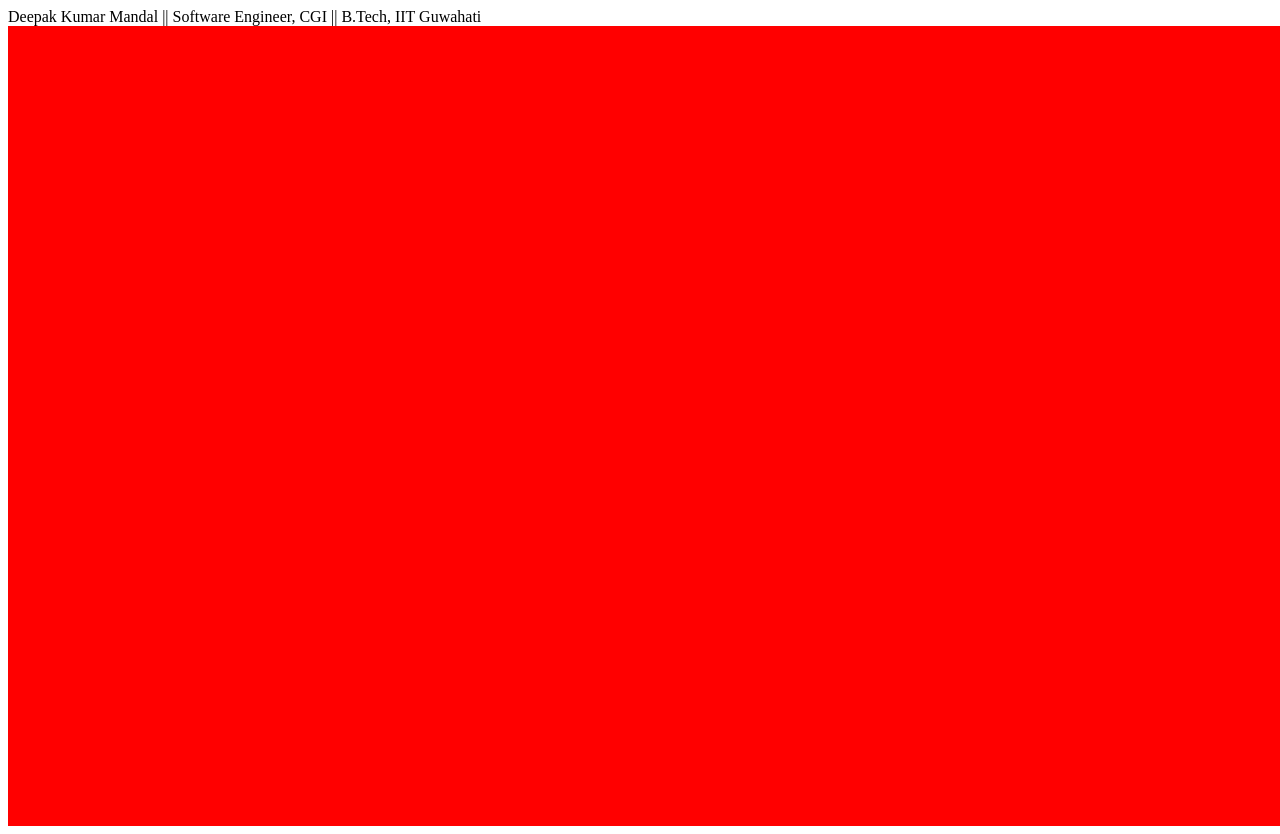
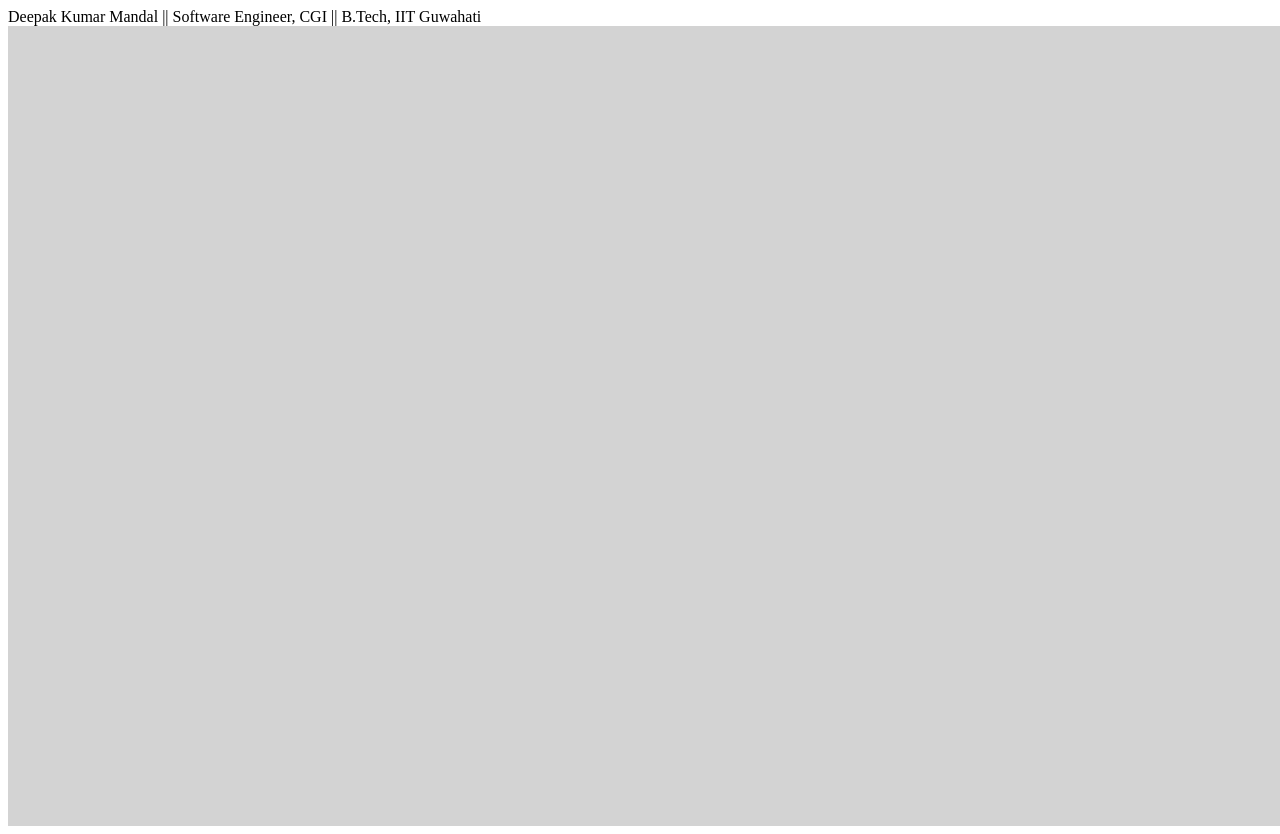
Before and after one commit to deepak-mandal/deepak-mandal.github.io, an Angular app: page / in a window 1280 px wide. Built offline with nearby package versions, Linux system fonts and the light colour scheme.

Commit message:
background color changed to light grey

```diff
--- a/src/app/app.component.html
+++ b/src/app/app.component.html
@@ -1,2 +1,2 @@
 Deepak Kumar Mandal || Software Engineer, CGI || B.Tech, IIT Guwahati
-<div style="width:100vw; height:100vh; background-color: red;"></div>
+<div style="width:100vw; height:100vh; background-color: lightgray;"></div>
```
